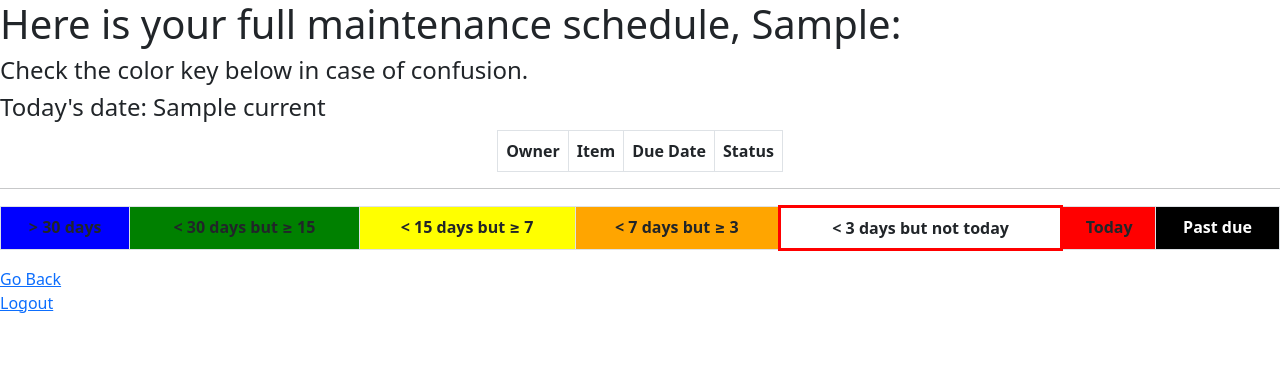
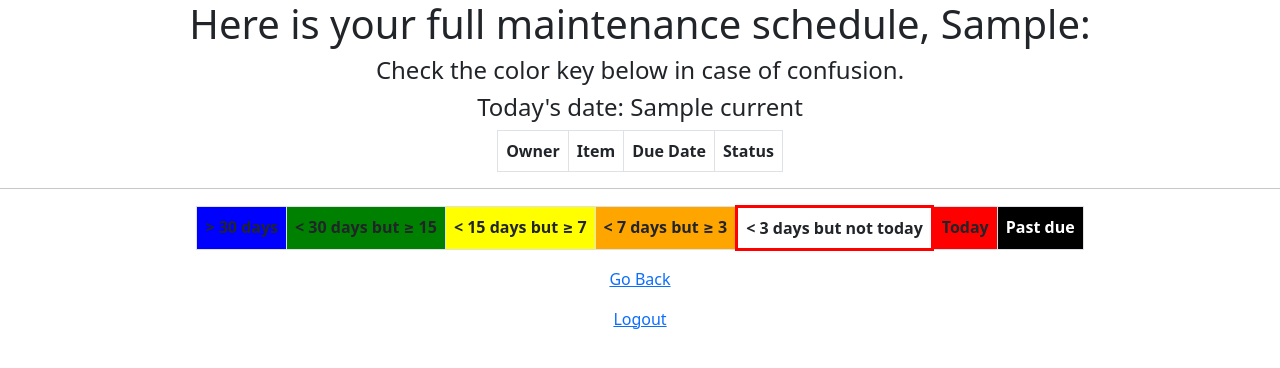
Before and after one commit to GaryAngarita/maintenance_scheduler, a Django app: template sched_maint/sched_maint_app/templates/calendar.html in a window 1280 px wide. Shown: the top 368 px of the page. Run offline with Django 3.2, Linux system fonts and the light colour scheme; a user stored in the database is signed in; tables that the repository leaves empty hold one stand-in row (values such as "Sample post"); the template is opened without the code that fills it: most values are stand-ins (such as "Sample title", 1, 10 or a date in 2020); lists and menus that the app fills with data are empty; parts of the project's set-up code (start-up, migrations or seed data) failed here and were passed over.

Commit message:
slight upgrades
centered some stuff and started working on jQuery functionality

```diff
--- a/sched_maint/sched_maint_app/static/css/calendar.css
+++ b/sched_maint/sched_maint_app/static/css/calendar.css
@@ -35,3 +35,13 @@
     margin-left: auto;
     margin-right: auto;
 }
+
+h1, h4, p, #logout{
+    text-align: center;
+}
+
+#second_tbl{
+    width:fit-content;
+    margin-left: auto;
+    margin-right: auto;
+}
--- a/sched_maint/sched_maint_app/static/css/homepage.css
+++ b/sched_maint/sched_maint_app/static/css/homepage.css
@@ -8,3 +8,7 @@
     margin-left: auto;
     margin-right: auto;
 }
+
+#calendar, #logout, #back{
+    text-align: center;
+}
--- a/sched_maint/sched_maint_app/templates/calendar.html
+++ b/sched_maint/sched_maint_app/templates/calendar.html
@@ -45,7 +45,7 @@
         {% endfor %}
     </table>
     <hr>
-    <table class="table table-bordered">
+    <table id="second_tbl" class="table table-bordered">
         <tr>
             <th id="blue_fill">> 30 days</th>
             <th id="green_fill">< 30 days but &#8805; 15</th>
@@ -56,9 +56,11 @@
             <th id="black_fill">Past due</th>
         </tr>
     </table>
-    <a href="/start_maint/{{user.id}}">Go Back</a>
-    <div id="logout">
-        <a href="/logout">Logout</a>
-    </div>
+</div>
+    <p id="back"><a href="/start_maint/{{user.id}}">Go Back</a></p>
+</div>
+<div id="logout">
+    <a href="/logout">Logout</a>
+</div>
 </body>
 </html>
--- a/sched_maint/sched_maint_app/templates/update.html
+++ b/sched_maint/sched_maint_app/templates/update.html
@@ -76,7 +76,9 @@
         </table>
         <br>
     </div>
-    <a href="/start_maint/{{user.id}}">Go Back</a>
+    <div>
+        <p id="back"><a href="/start_maint/{{user.id}}">Go Back</a></p>
+    </div>
     <div id="logout">
         <a href="/logout">Logout</a>
     </div>
```
Also changed, not shown: sched_maint/sched_maint_app/templates/homepage.html (+25 -0 lines), sched_maint/db.sqlite3.
